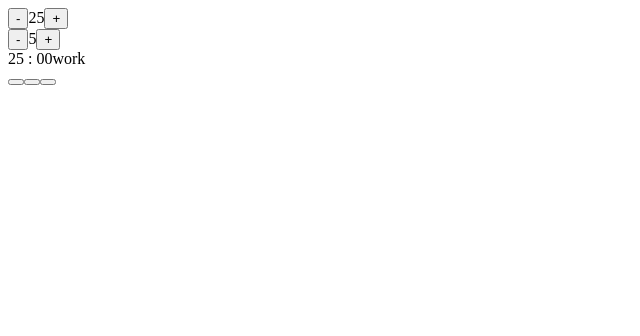
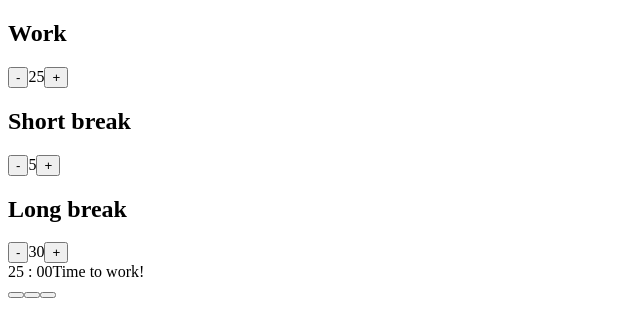
Before and after one commit to egorbabintcev/pomotime, a React app: page / in a window 1280 px wide. Shown: the top 336 px of the page, without its empty margins (0-640 px from the left). Built offline with nearby package versions, Linux system fonts and the light colour scheme; the HTML template or start-up script is replaced by a standard one.

Commit message:
Added long break logic and functionality, changed cycle display view

```diff
--- a/src/js/components/timer/timer.jsx
+++ b/src/js/components/timer/timer.jsx
@@ -4,15 +4,26 @@ import TimerDisplay from './timerDisplay.jsx';
 import TimerDuration from './timerDuration.jsx';
 import TimerControls from './timerControls.jsx';
 
+function alarmSound(link = "https://cs9-10v4.vkuseraudio.net/p20/51f3701fcbd4b4.mp3?extra=EEMsn4ks8VieFPoqK-tfmkVZ98-kQxZZf0OzWTQ_vyZ9SH1UrSLHL5ibpYBQCDKbaOjIvGqt9DkhAZAxzQpsB_17ct3tfqrfBElRoQFWZ6s_lvW_0skJIkp1iGHePgVchnhMviJVZqB1GJl_sYPGXQ") {
+  const audio = new Audio(link);
+  audio.play();
+  setTimeout(() => {
+    audio.pause();
+    audio.currentTime = 0;
+  }, 5000);
+}
+
 class Timer extends Component {
   constructor(props) {
     super(props);
     this.state = {
       worktime: 25,
-      breaktime: 5,
+      shortbreaktime: 5,
+      longbreaktime: 30,
       minLeft: '25',
       secLeft: '00',
-      cycle: 'work'
+      cycle: 'work',
+      sessionCount: 0,
     };
     this.isRunning = false;
 
@@ -26,8 +37,6 @@ class Timer extends Component {
 
   startTimer() {
     let time = parseInt(this.state.minLeft) * 60 + parseInt(this.state.secLeft);
-    if (time <= 0) return;
-
     this.isRunning = true;
 
     function tick() {
@@ -36,13 +45,29 @@ class Timer extends Component {
       if (--time <= 0) {
         clearInterval(this.timerId);
         if (this.state.cycle === 'work') {
-          this.setCurrentTime(this.state.breaktime, 0);
-          this.startTimer();
-          this.setState({ cycle: 'break' });
+          if (this.state.sessionCount === 4) {
+            this.setCurrentTime(this.state.longbreaktime, 0);
+            this.setState({
+              cycle: 'longbreak',
+              sessionCount: 0
+            });
+            return;
+          }
+          this.setCurrentTime(this.state.shortbreaktime, 0);
+          this.setState({
+            cycle: 'shortbreak'
+          });
         } else {
           this.setCurrentTime(this.state.worktime, 0);
-          this.startTimer({ cycle: 'work' });
+          this.setState(state => {
+            return {
+              cycle: 'work',
+              sessionCount: state.sessionCount + 1
+            }
+          })
         }
+        alarmSound();
+        this.startTimer();
       }
       this.setCurrentTime(min, sec);
     }
@@ -75,7 +100,7 @@ class Timer extends Component {
 
   decrementTime(type) {
     const newTime = this.state[type] - 1;
-    if (newTime < 0 || this.isRunning) return;
+    if (newTime < 1 || this.isRunning) return;
     this.setState(state => {
       return {
         [type]: newTime
@@ -106,7 +131,8 @@ class Timer extends Component {
           incTime={this.incrementTime}
           decTime={this.decrementTime}
           worktime={this.state.worktime}
-          breaktime={this.state.breaktime} />
+          shortbreaktime={this.state.shortbreaktime}
+          longbreaktime={this.state.longbreaktime} />
         <TimerDisplay
           minLeft={this.state.minLeft}
           secLeft={this.state.secLeft}
--- a/src/js/components/timer/timerController.jsx
+++ b/src/js/components/timer/timerController.jsx
@@ -4,9 +4,12 @@ class TimerController extends Component {
   render() {
     return (
       <div className="timer-controller">
-        <button className="timer-controller__button" onClick={this.props.decTime}>-</button>
-        <span className="timer-controller__time">{this.props.time}</span>
-        <button className="timer-controller__button" onClick={this.props.incTime}>+</button>
+        <h2 className="timer-controller__title">{this.props.title}</h2>
+        <div className="timer-controller__counter">
+          <button className="timer-controller__button" onClick={this.props.decTime}>-</button>
+          <span className="timer-controller__time">{this.props.time}</span>
+          <button className="timer-controller__button" onClick={this.props.incTime}>+</button>
+        </div>
       </div>
     )
   }
--- a/src/js/components/timer/timerDisplay.jsx
+++ b/src/js/components/timer/timerDisplay.jsx
@@ -1,12 +1,23 @@
 import React, { Component } from 'react';
+import { format } from 'path';
 
 class TimerDisplay extends Component {
   render() {
     const formattedTime = `${this.props.minLeft} : ${this.props.secLeft}`;
+    let formattedCycle;
+    const cycle = this.props.cycle;
+    if (cycle === 'work') {
+      formattedCycle = "Time to work!";
+    } else if (cycle === 'shortbreak') {
+      formattedCycle = "Take a little break)";
+    } else {
+      formattedCycle = "Time for good chill!";
+    }
+
     return (
       <div className="timer-display">
         <span className="timer-display__countdown">{formattedTime}</span>
-        <span className="timer-display__cycle">{this.props.cycle}</span>
+        <span className="timer-display__cycle">{formattedCycle}</span>
       </div>
     )
   }
--- a/src/js/components/timer/timerDuration.jsx
+++ b/src/js/components/timer/timerDuration.jsx
@@ -7,13 +7,20 @@ class TimerDuration extends Component {
     return (
       <div className="timer-duration">
         <TimerController
+          title="Work"
           time={this.props.worktime}
           incTime={this.props.incTime.bind(this, 'worktime')}
           decTime={this.props.decTime.bind(this, 'worktime')} />
         <TimerController
-          time={this.props.breaktime}
-          incTime={this.props.incTime.bind(this, 'breaktime')}
-          decTime={this.props.decTime.bind(this, 'breaktime')} />
+          title="Short break"
+          time={this.props.shortbreaktime}
+          incTime={this.props.incTime.bind(this, 'shortbreaktime')}
+          decTime={this.props.decTime.bind(this, 'shortbreaktime')} />
+        <TimerController
+          title="Long break"
+          time={this.props.longbreaktime}
+          incTime={this.props.incTime.bind(this, 'longbreaktime')}
+          decTime={this.props.decTime.bind(this, 'longbreaktime')} />
       </div>
     )
   }
```
